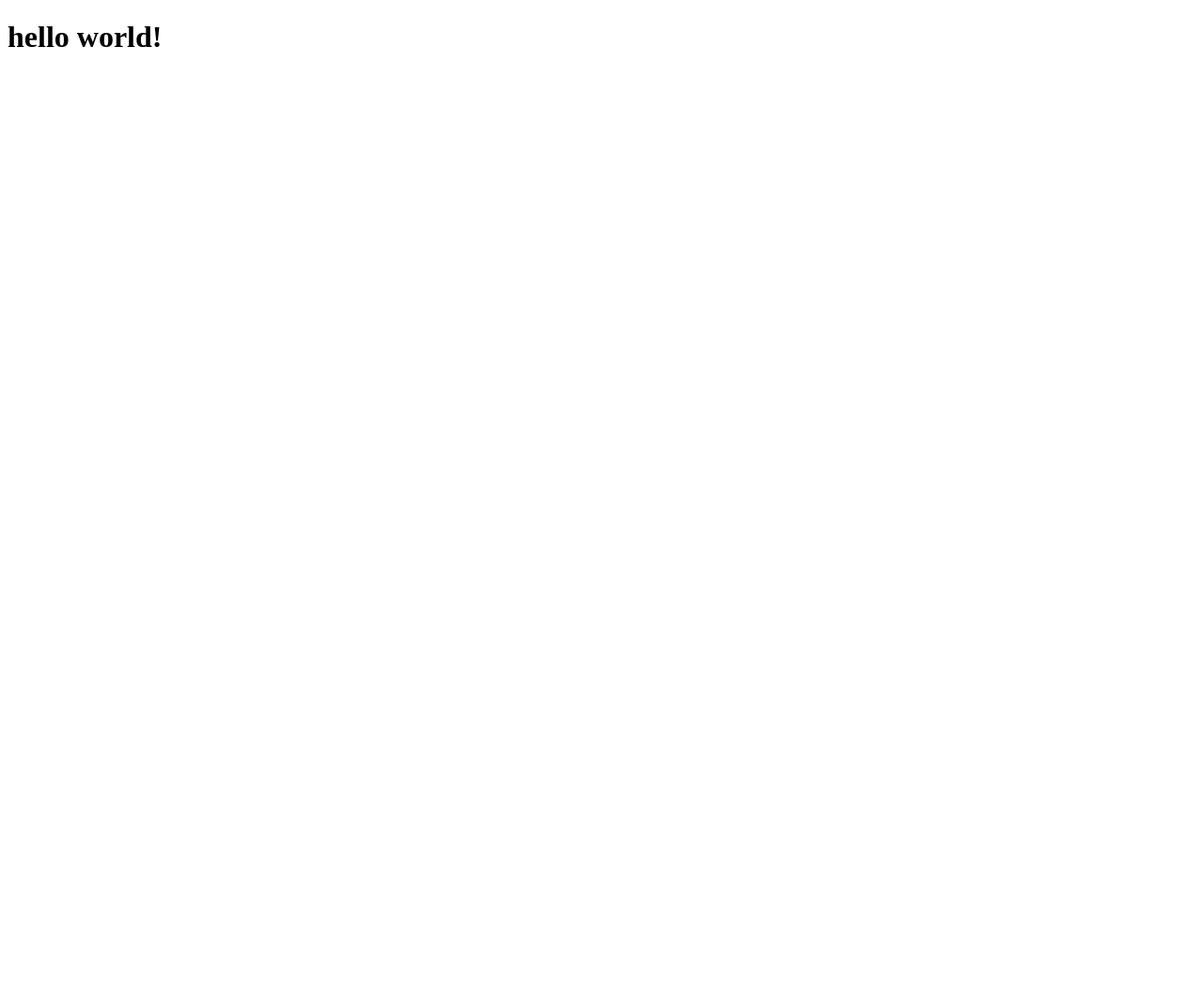
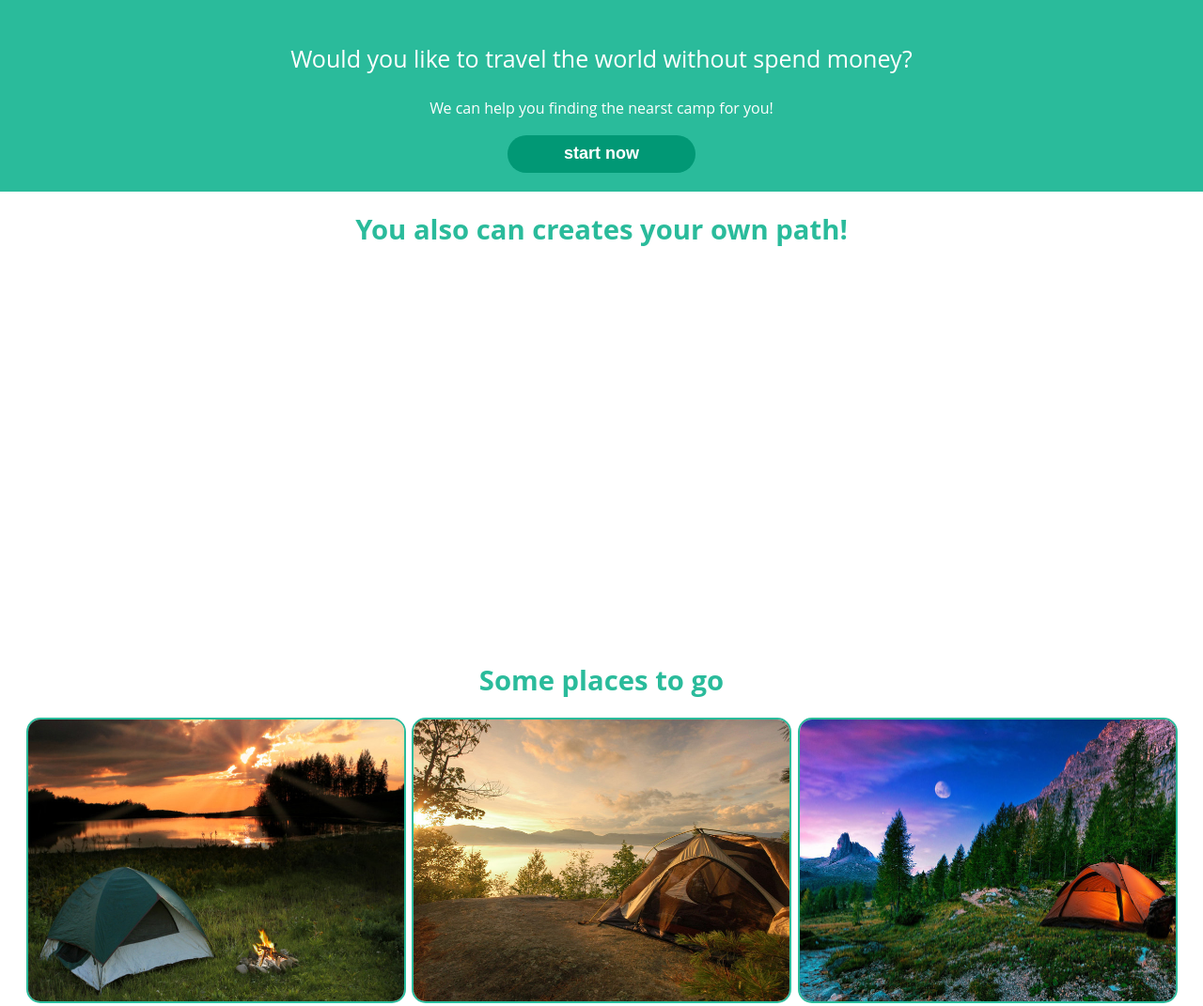
Before and after one commit to rafaelbenetti/campath, a website: page index.html in a window 1280 px wide. Shown: the top 1071 px of the page at 94% size. Before the commit the page ends 800 px from the top, so only its background shows below. Drawn offline with Linux system fonts and the light colour scheme; some packages are replaced by stand-ins of ours.

Commit message:
style(init): add initial version of layout

```diff
--- a/index.html
+++ b/index.html
@@ -8,6 +8,34 @@
     <title>Campath</title>
 </head>
 <body>
-    <h1>hello world!</h1>
+    <section class="header">
+        <p class="header-text">
+            Would you like to travel the world without spend money?
+        </p>
+        <p class="header-description">We can help you finding the nearst camp for you!</p>
+        <button class="btn">start now</button>
+    </section>
+    <section class="demo">
+        <h3 class="title">You also can creates your own path!</h3>
+        <div id="map"></div>
+    </section>
+    <section class="campings">
+        <h3 class="title">Some places to go</h3>
+        <img class="camp" src="src/assets/img/camp-1.jpg" />
+        <img class="camp" src="src/assets/img/camp-2.jpg" />
+        <img class="camp" src="src/assets/img/camp-3.jpg" />
+        <img class="camp" src="src/assets/img/camp-4.jpg" />
+    </section>
+    <section class="bottom">
+        <p class="bottom-text">
+            Intersted in travel the world? Join us for free!
+        </p>
+        <button class="btn">start now</button>
+    </section>
+    <section class="footer">
+        <span>© 2017 Campath</span>
+    </section>
+    <script type="text/javascript" src="src/assets/js/script.min.js"></script>
+    <script async defer src="https://maps.googleapis.com/maps/api/js?key=AIzaSyB23IV7m4ecUvicL31OYHhag-a-KKLNf34&callback=Index.config"></script>
 </body>
 </html>
--- a/package.json
+++ b/package.json
@@ -20,6 +20,7 @@
   "homepage": "https://github.com/rafaelbenetti/beers#readme",
   "dependencies": {
     "autoprefixer": "^6.7.7",
+    "babel-preset-es2015": "^6.24.0",
     "del": "^2.2.2",
     "gulp": "^3.9.1",
     "gulp-babel": "^6.1.2",
--- a/src/assets/css/style.min.css
+++ b/src/assets/css/style.min.css
@@ -1 +1 @@
-body{font-size:16px}
+body{font-size:25px;margin:0;text-align:center;font-family:"Open Sans",Helvetica,Arial,sans-serif}h3{margin:0}.btn{width:200px;height:40px;border-radius:20px;color:#fff;font-weight:600;font-size:18px;border:none;background:#019875}.btn:hover{cursor:pointer}.btn:focus{outline:0}section{color:#fff;min-height:100px;padding:20px}.title{color:#2abb9b;margin-bottom:20px}.bottom,.header{background:#2abb9b}.header-description{font-size:16px}.demo #map{width:100%;max-width:1000px;height:400px;margin:0 auto}.campings{padding-top:0}.campings .camp{width:90%;border-radius:15px;border:2px solid #2abb9b;margin-bottom:20px;max-width:400px;max-height:300px}.bottom{margin-top:-20px}.footer{min-height:0;background:#019875;font-size:16px}
--- /dev/null
+++ b/src/assets/js/script.min.js
@@ -0,0 +1 @@
+"use strict";var Index=function(){var e=function(){for(var e=[new google.maps.LatLng(-29.633678,-51.001446),new google.maps.LatLng(-29.673872,-51.059408),new google.maps.LatLng(-29.660838,-51.112399),new google.maps.LatLng(-29.682913,-51.133619)],o=new google.maps.Map(document.getElementById("map"),{zoom:11,center:new google.maps.LatLng(-29.673872,-51.059408),disableDefaultUI:!0}),n=0;n<e.length;n++)new google.maps.Marker({position:e[n],map:o});new google.maps.Polyline({path:e,strokeColor:"#019875",strokeOpacity:1,strokeWeight:3,map:o})};return{config:function(){e()}}}();
--- a/src/scss/base.scss
+++ b/src/scss/base.scss
@@ -1,3 +1,31 @@
+$primary-color: #2ABB9B;
+$second-color: #019875;
+$primary-text-color: #fff;
+
 body {
-    font-size: 16px;
+    font-size: 25px;
+    margin: 0;
+    text-align: center;
+    font-family: "Open Sans", Helvetica, Arial, sans-serif;
 }
+
+h3 {
+    margin: 0;
+}
+
+.btn {
+    width: 200px;
+    height: 40px;
+    border-radius: 20px;
+    color: $primary-text-color;
+    font-weight: 600;
+    font-size: 18px;
+    border: none;
+    background: $second-color;
+    &:hover {
+        cursor: pointer;
+    }
+    &:focus {
+        outline: none;
+    }
+}
--- /dev/null
+++ b/src/scss/main.scss
@@ -0,0 +1,50 @@
+section {
+    color: $primary-text-color;
+    min-height: 100px;
+    padding: 20px;
+}
+
+.title {
+    color: $primary-color;
+    margin-bottom: 20px;
+}
+
+.header,
+.bottom {
+    background: $primary-color;
+}
+
+.header-description {
+    font-size: 16px;
+}
+
+.demo {
+    #map {
+        width: 100%;
+        max-width: 1000px;
+        height: 400px;
+        margin: 0 auto;
+    }
+}
+
+.campings {
+    padding-top: 0;
+    .camp {
+        width: 90%;
+        border-radius: 15px;
+        border: 2px solid $primary-color;
+        margin-bottom: 20px;
+        max-width: 400px;
+        max-height: 300px;
+    }
+}
+
+.bottom {
+    margin-top: -20px;
+}
+
+.footer {
+    min-height: 0;
+    background: rgb(1, 152, 117);;
+    font-size: 16px;
+}
```
Also changed, not shown: src/js/index.js (added, +41 -0 lines), src/assets/img/camp-1.jpg (added), src/assets/img/camp-2.jpg (added), src/assets/img/camp-3.jpg (added), src/assets/img/camp-4.jpg (added), 1 other file.
